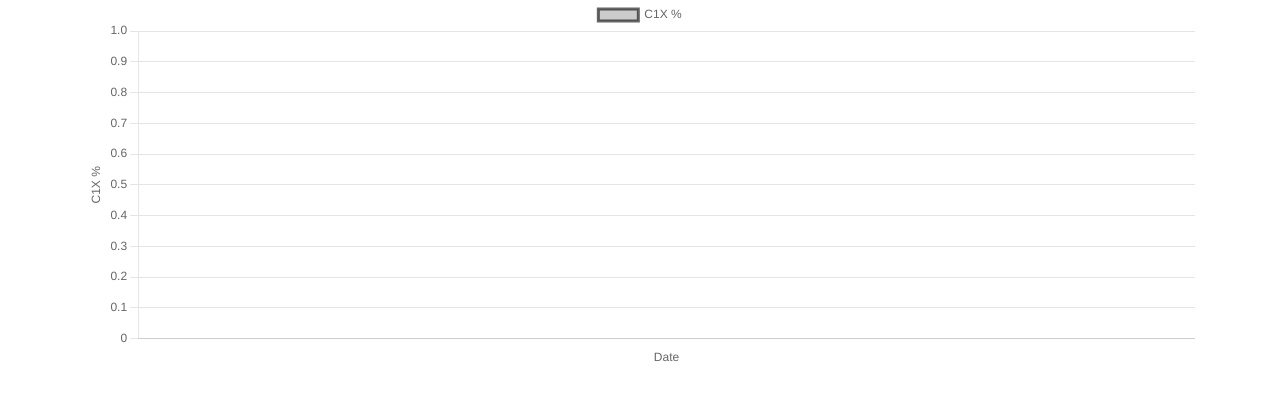
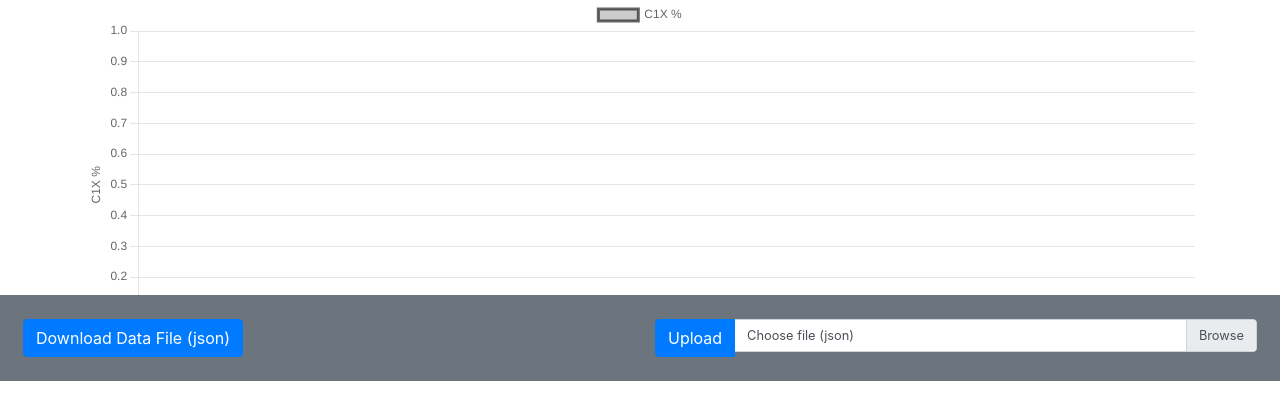
Before and after one commit to sebiwnl/dsic_put_tracker, a Flask app: page /putt in a window 1280 px wide. Shown: the part 419-836 px from the top of the page. Run offline with Flask 3, Linux system fonts and the light colour scheme; some libraries are stand-ins or nearby versions.

Commit message:
added upload and download of data file

```diff
--- a/app.py
+++ b/app.py
@@ -1,7 +1,8 @@
-from flask import Flask, render_template, request, jsonify
+from flask import Flask, render_template, request, jsonify, send_file
 import json
 import logging
 from data_handler import add_putt, read_data, delete_entry, read_notes, write_notes
+import os
 
 
 app = Flask(__name__)
@@ -36,6 +37,34 @@ def update_notes():
     write_notes(rec_data)
     return jsonify({"status": "success"})
 
+@app.route('/download')
+def download():
+    return send_file('data.json', as_attachment=True)
+
+@app.route('/upload', methods=['POST'])
+def upload():
+    try:
+        file = request.files['file']
+        if file.filename == '':
+            return "No file selected"
+
+        save_path = './data.json'  # Specify the path where you want to save the file
+
+        # Check if data.json exists, delete it if it does
+        if os.path.exists(save_path):
+            os.remove(save_path)
+
+        # Save the uploaded file to specified path
+        file.save(save_path)
+
+        app.logger.info(f"File saved successfully to {save_path}")
+
+        return jsonify({"message": "File uploaded successfully"})
+
+    except Exception as e:
+        app.logger.error(f"Error uploading file: {str(e)}")
+        return jsonify({"error": "Failed to upload file"}), 500
+
 
 
 
--- a/static/putt.js
+++ b/static/putt.js
@@ -285,3 +285,28 @@ function renderNotes(notes) {
 
     document.getElementById('noteTextArea').value = JSON.parse(notes).notes;
 }
+
+function uploadFile() {
+
+    const fileInput = document.getElementById('fileInput');
+    const file = fileInput.files[0];
+    const formData = new FormData();
+    formData.append('file', file);
+
+    // set input text to file name
+    document.getElementById('inputText').innerHTML = file.name;
+
+    fetch('/upload', {
+        method: 'POST',
+        body: formData
+    })
+    .then(response => response.json())
+    .then(result => {
+        // Handle the response from the server
+        console.log(result);
+    })
+    .catch(error => {
+        // Handle any errors
+        console.error(error);
+    });
+}
--- a/templates/putt.html
+++ b/templates/putt.html
@@ -83,7 +83,34 @@
                     <!-- Data will be rendered here -->
                 </tbody>
             </table>
+
+        <footer class="fixed-bottom bg-secondary">
+            <div class="row align-items-center mb-4 ml-2 mr-2 mt-4">
+
+                <div class="col">
+                    <a href="/download" class="btn btn-primary">Download Data File (json)</a>
+
+                </div>
+
+                <div class="col input-group">
+                    <div class="input-group-prepend">
+                        <button class="btn btn-primary" type="button" onclick="uploadFile()">Upload</button>
+                    </div>
+                    <div class="custom-file">
+                        <input type="file" class="custom-file-input" id="fileInput">
+                        <label class="custom-file-label" for="inputGroupFile03">Choose file (json)</label>
+                    </div>
+                </div>
+
+            </div>
+        </footer>
+
+
+
+
         </div>
+
+
     </div>
 
     <script src="https://code.jquery.com/jquery-3.5.1.slim.min.js"></script>
```
